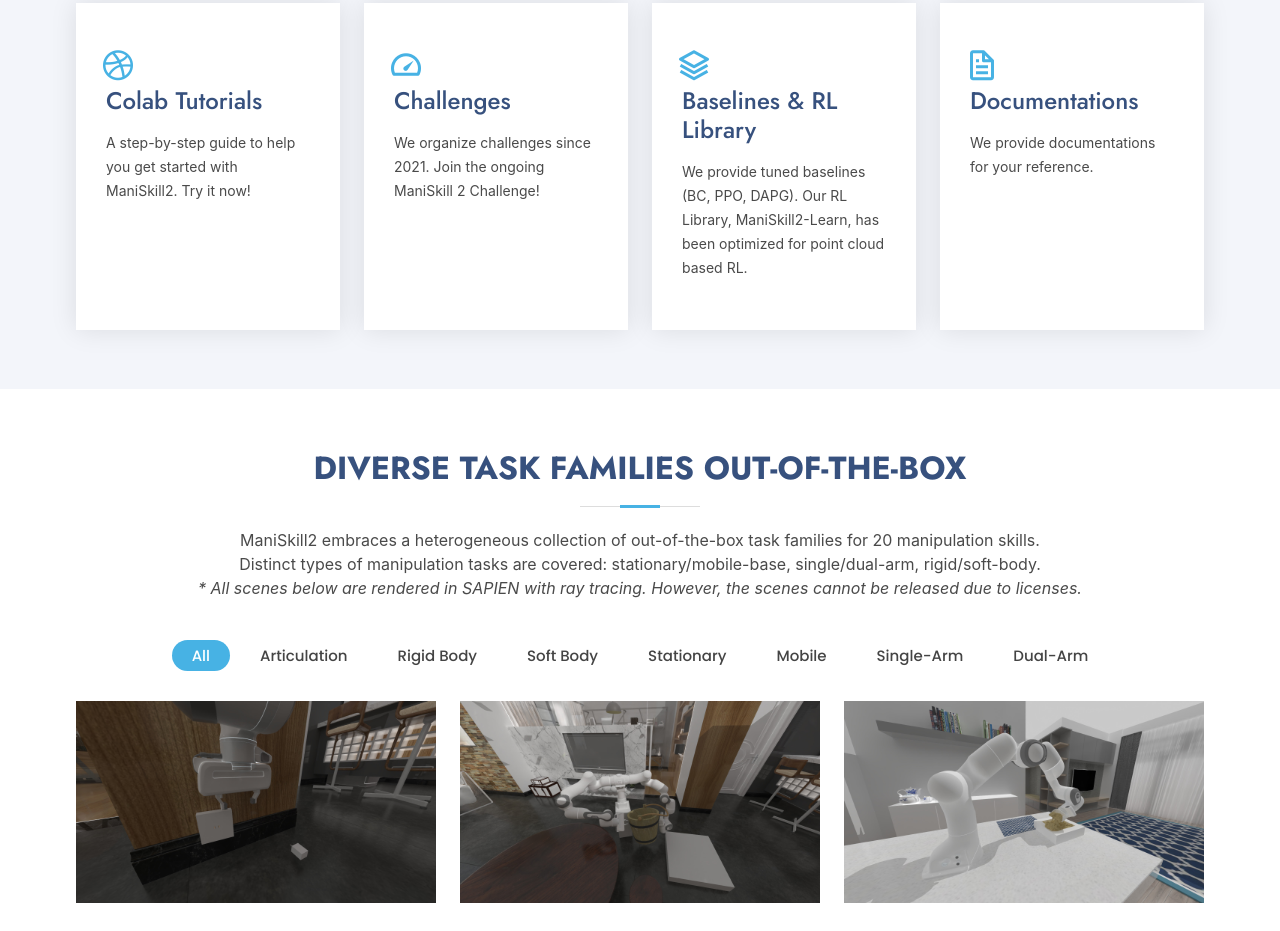
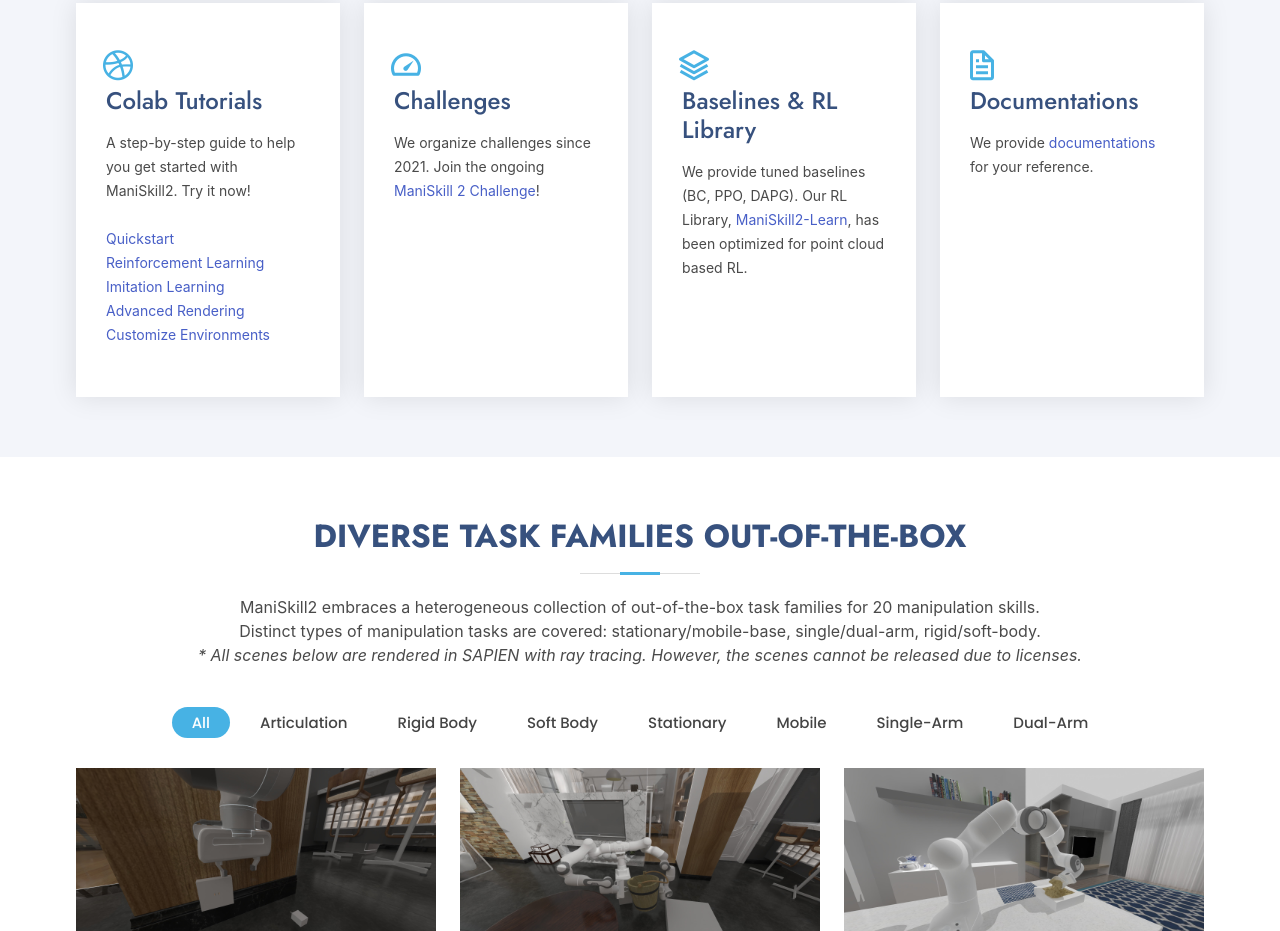
Before and after one commit to ManiSkill2/ManiSkill2.github.io, a plain HTML site: page index.html in a window 1280 px wide. Shown: the part 4736-5667 px from the top of the page. Drawn offline with nearby package versions, Linux system fonts and the light colour scheme; some icons are missing.

Commit message:
add tutorial links

```diff
--- a/index.html
+++ b/index.html
@@ -584,6 +584,14 @@
               <div class="icon"><i class="bx bxl-dribbble"></i></div>
               <h4><a href="https://github.com/haosulab/ManiSkill2/blob/main/examples/tutorials/1_quickstart.ipynb">Colab Tutorials</a></h4>
               <p>A step-by-step guide to help you get started with ManiSkill2. Try it now! </p>
+              <br>
+              <p>
+                <a href="https://colab.research.google.com/github/haosulab/ManiSkill2/blob/main/examples/tutorials/1_quickstart.ipynb">Quickstart</a><br>
+                <a href="https://colab.research.google.com/github/haosulab/ManiSkill2/blob/main/examples/tutorials/2_reinforcement_learning.ipynb">Reinforcement Learning</a><br>
+                <a href="https://colab.research.google.com/github/haosulab/ManiSkill2/blob/main/examples/tutorials/3_imitation_learning.ipynb">Imitation Learning</a><br>
+                <a href="https://github.com/haosulab/ManiSkill2/blob/main/examples/tutorials/advanced_rendering.ipynb">Advanced Rendering</a><br>
+                <a href="https://github.com/haosulab/ManiSkill2/blob/main/examples/tutorials/customize_environments.ipynb">Customize Environments</a>
+              </p>
             </div>
           </div>
 
@@ -591,7 +599,7 @@
             <div class="icon-box">
               <div class="icon"><i class="bx bx-tachometer"></i></div>
               <h4><a href="https://sapien.ucsd.edu/challenges/maniskill/2022/" target="_blank">Challenges</a></h4>
-              <p>We organize challenges since 2021. Join the ongoing ManiSkill 2 Challenge! </p>
+              <p>We organize challenges since 2021. Join the ongoing <a href="https://sapien.ucsd.edu/challenges/maniskill/2022/" target="_blank">ManiSkill 2 Challenge</a>! </p>
             </div>
           </div>
 
@@ -599,7 +607,7 @@
             <div class="icon-box">
               <div class="icon"><i class="bx bx-layer"></i></div>
               <h4><a href="https://github.com/haosulab/ManiSkill2-Learn" target="_blank">Baselines & RL Library</a></h4>
-              <p>We provide tuned baselines (BC, PPO, DAPG). Our RL Library, ManiSkill2-Learn, has been optimized for point cloud based RL. </p>
+              <p>We provide tuned baselines (BC, PPO, DAPG). Our RL Library, <a href="https://github.com/haosulab/ManiSkill2-Learn" target="_blank">ManiSkill2-Learn</a>, has been optimized for point cloud based RL. </p>
             </div>
           </div>
 
@@ -607,7 +615,7 @@
             <div class="icon-box">
               <div class="icon"><i class="bx bx-file"></i></div>
               <h4><a href="https://haosulab.github.io/ManiSkill2/"  target="_blank">Documentations</a></h4>
-              <p>We provide documentations for your reference.</p>
+              <p>We provide <a href="https://haosulab.github.io/ManiSkill2/"  target="_blank">documentations</a> for your reference.</p>
             </div>
           </div>
 
```
